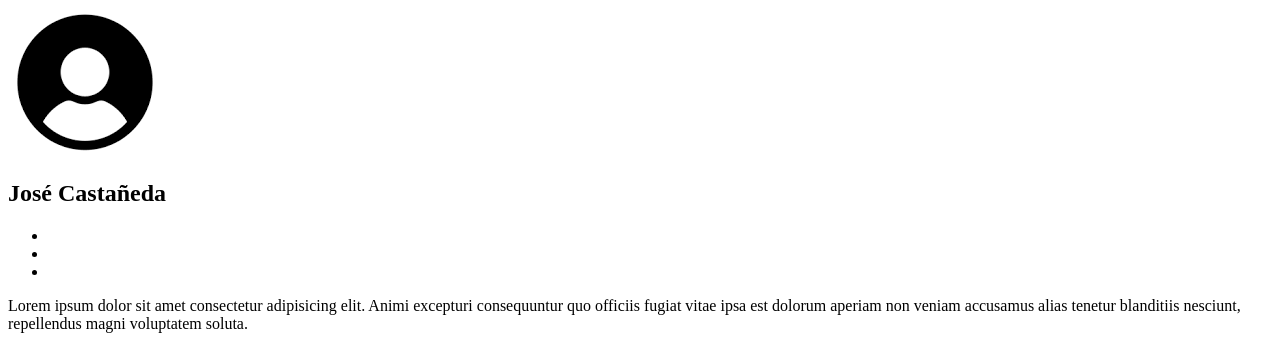
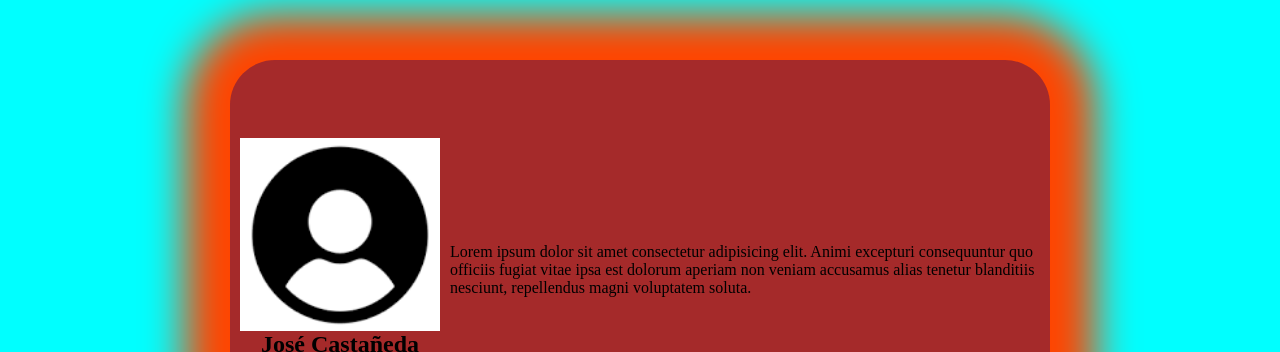
Before and after one commit to Joss09x/Clasesita, a plain HTML site: page index.html in a window 1280 px wide. Shown: the top 352 px of the page. Drawn offline with Linux system fonts and the light colour scheme; the site is published under a folder, as on GitHub Pages, so addresses that start at the root find nothing.

Commit message:
Update index.html

```diff
--- a/index.html
+++ b/index.html
@@ -5,7 +5,7 @@
     <meta charset="UTF-8">
     <meta name="viewport" content="width=device-width, initial-scale=1.0">
     <title>Pagina de bellaqueo</title>
-    <link rel="stylesheet" href="/Styles.css">
+    <link rel="stylesheet" href="./Styles.css">
 </head>
 
 <body>
@@ -14,9 +14,9 @@
             <img class="foto" src="./carlitos.png" alt="">
             <h1>José Castañeda</h1>
             <ul>
-                <li><img src="/icons8-facebook-nuevo-100.png" alt=""></li>
-                <li><img src="/icons8-instagram-100.png" alt=""></li>
-                <li><img src="/icons8-x-96.png" alt=""></li>
+                <li><img src="./icons8-facebook-nuevo-100.png" alt=""></li>
+                <li><img src="./icons8-instagram-100.png" alt=""></li>
+                <li><img src="./icons8-x-96.png" alt=""></li>
             </ul>
         </div>
         <p>Lorem ipsum dolor sit amet consectetur adipisicing elit. Animi excepturi consequuntur quo officiis fugiat
```
